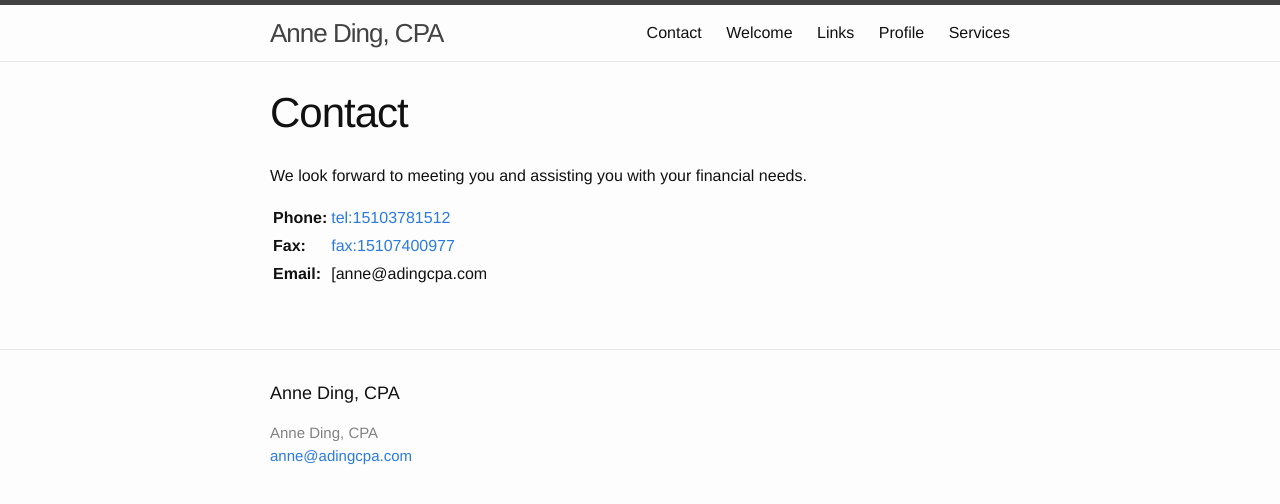
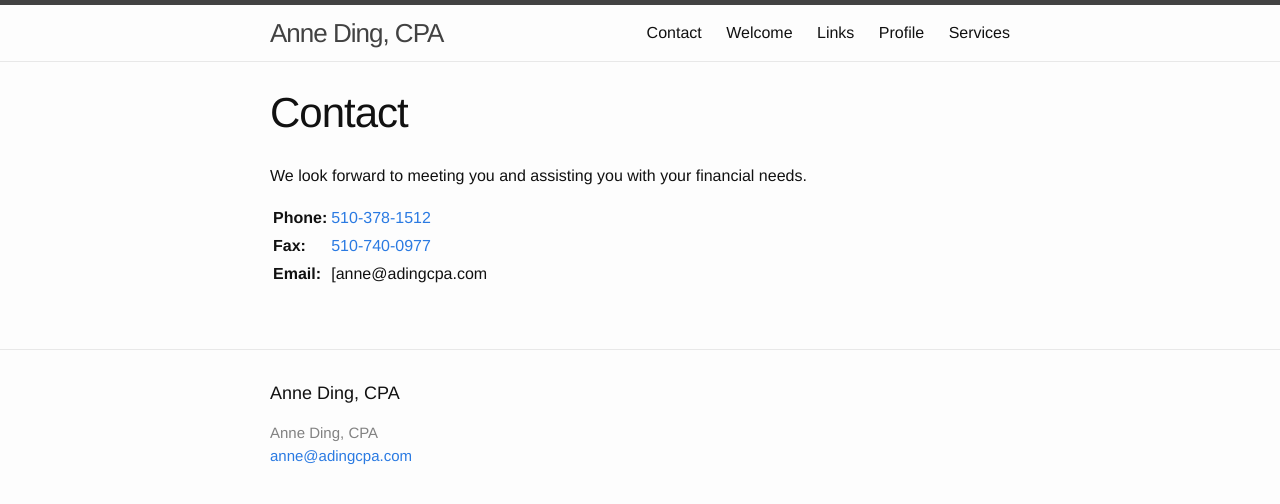
Before and after one commit to ansonl/adingcpa, a Jekyll site: the page built from contact.md, in a window 1280 px wide. Shown: the top 504 px of the page. Built offline with Jekyll 4.4.1, drawn with Linux system fonts in a browser that asks for light colours.

Commit message:
links for numbers added

```diff
--- a/contact.md
+++ b/contact.md
@@ -6,6 +6,6 @@ permalink: /contact/
 
 We look forward to meeting you and assisting you with your financial needs.
 
-|**Phone:**|[tel:15103781512](510-378-1512)|
-|**Fax:**|[fax:15107400977](510-740-0977)|
+|**Phone:**|[510-378-1512](tel:15103781512)|
+|**Fax:**|[510-740-0977](fax:15107400977)|
 |**Email:**|[anne@adingcpa.com|
```
